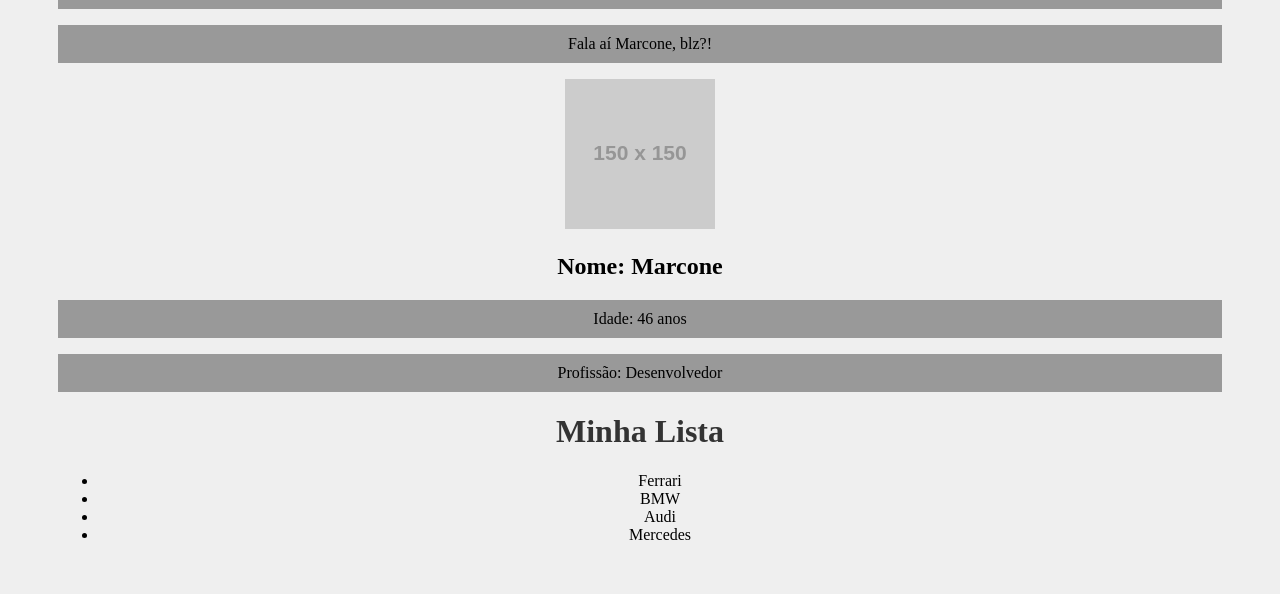
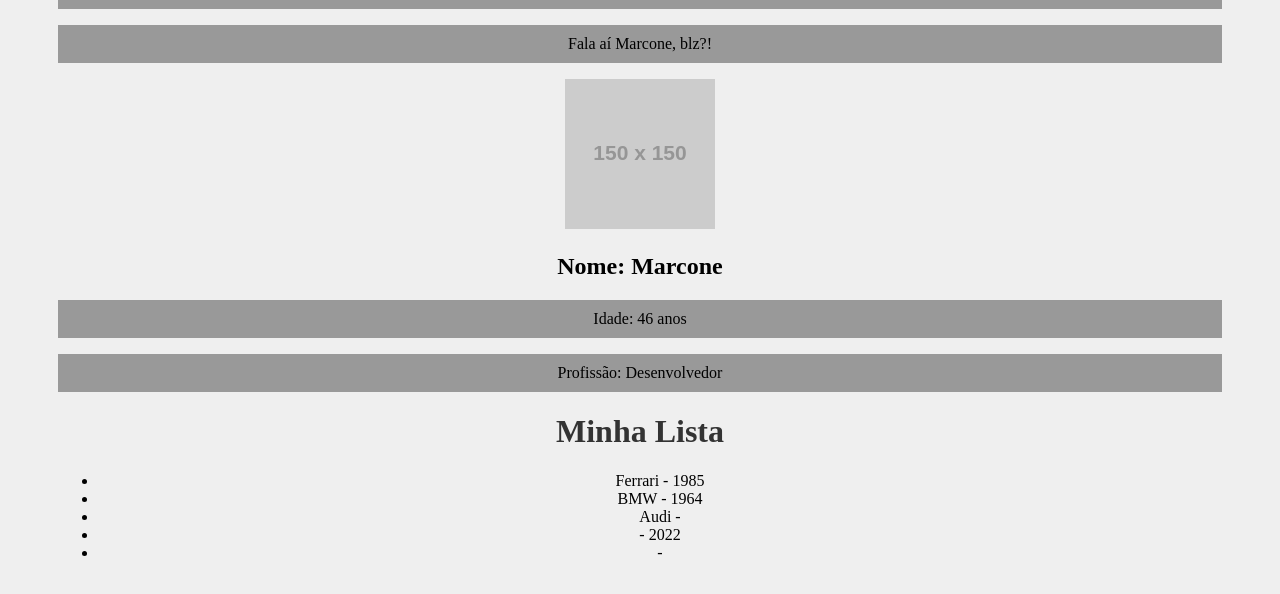
Before and after one commit to mrcnbsb/react-curso, a React (Create React App) app: page / in a window 1280 px wide. Shown: the part 479-1073 px from the top of the page. Built offline with nearby package versions, Linux system fonts and the light colour scheme.

Commit message:
PropTypes e defaultProps

```diff
--- a/src/components/Item.js
+++ b/src/components/Item.js
@@ -1,9 +1,22 @@
-function Item({marca}){
+import PropTypes from 'prop-types'
+
+function Item({marca, ano_lancamento}){
+
     return(
         <>
-            <li>{marca}</li>
+            <li>{marca} - {ano_lancamento}</li>
         </>
     )
 }
 
+Item.propTypes = {
+    marca: PropTypes.string,
+    ano_lancamento: PropTypes.number,
+}
+
+Item.defaultProps = {
+    marca: 'Faltou a marca',
+    ano_lancamento: 0,
+}
+
 export default Item
--- a/src/components/List.js
+++ b/src/components/List.js
@@ -5,10 +5,11 @@ function List(){
         <>
             <h1>Minha Lista</h1>
             <ul>
-                <Item marca="Ferrari" />
-                <Item marca="BMW" />
+                <Item marca="Ferrari" ano_lancamento={1985} />
+                <Item marca="BMW" ano_lancamento={1964} />
                 <Item marca="Audi" />
-                <Item marca="Mercedes" />
+                <Item ano_lancamento={2022} />
+                <Item />
             </ul>
         </>
     )
```
